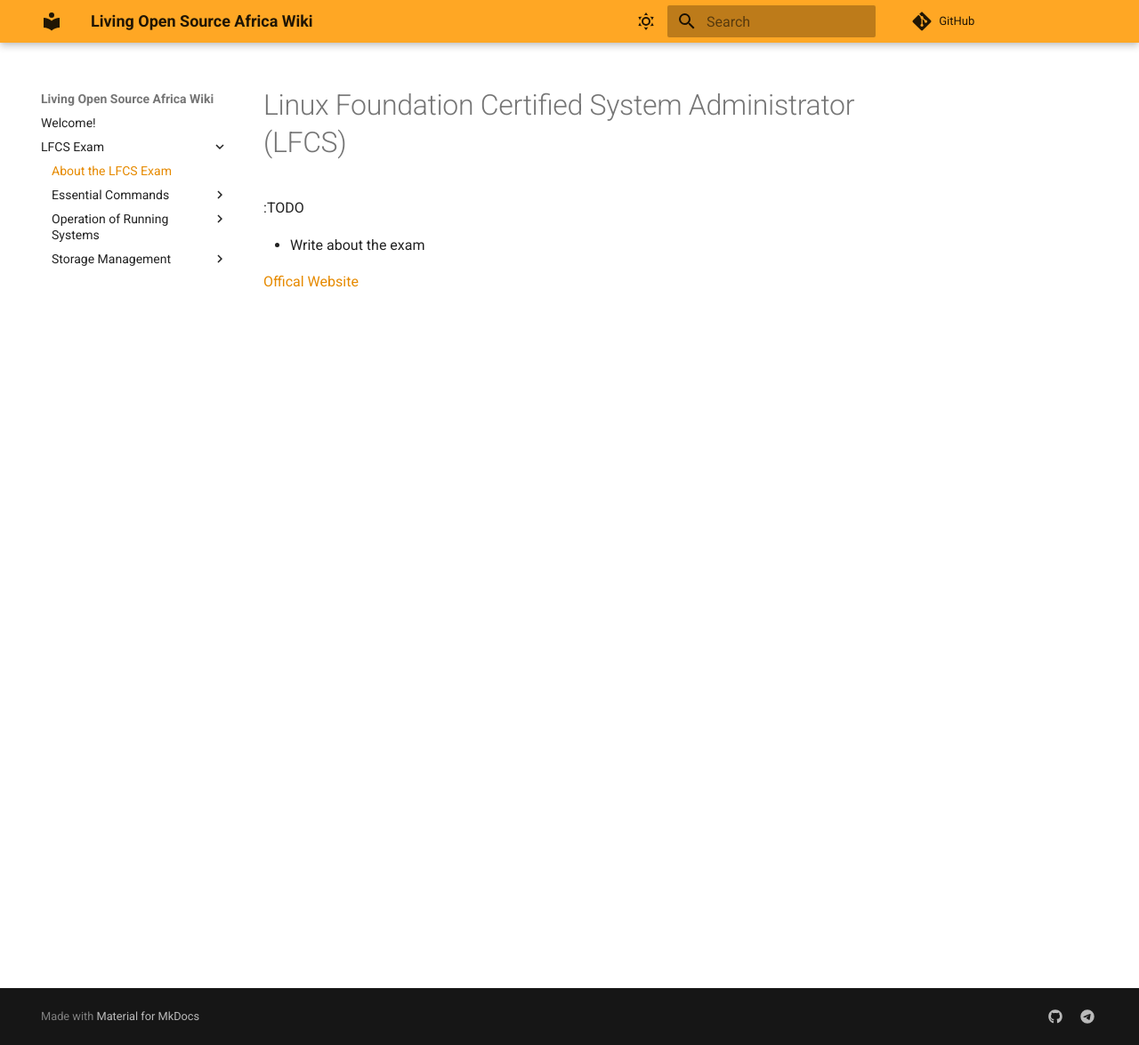
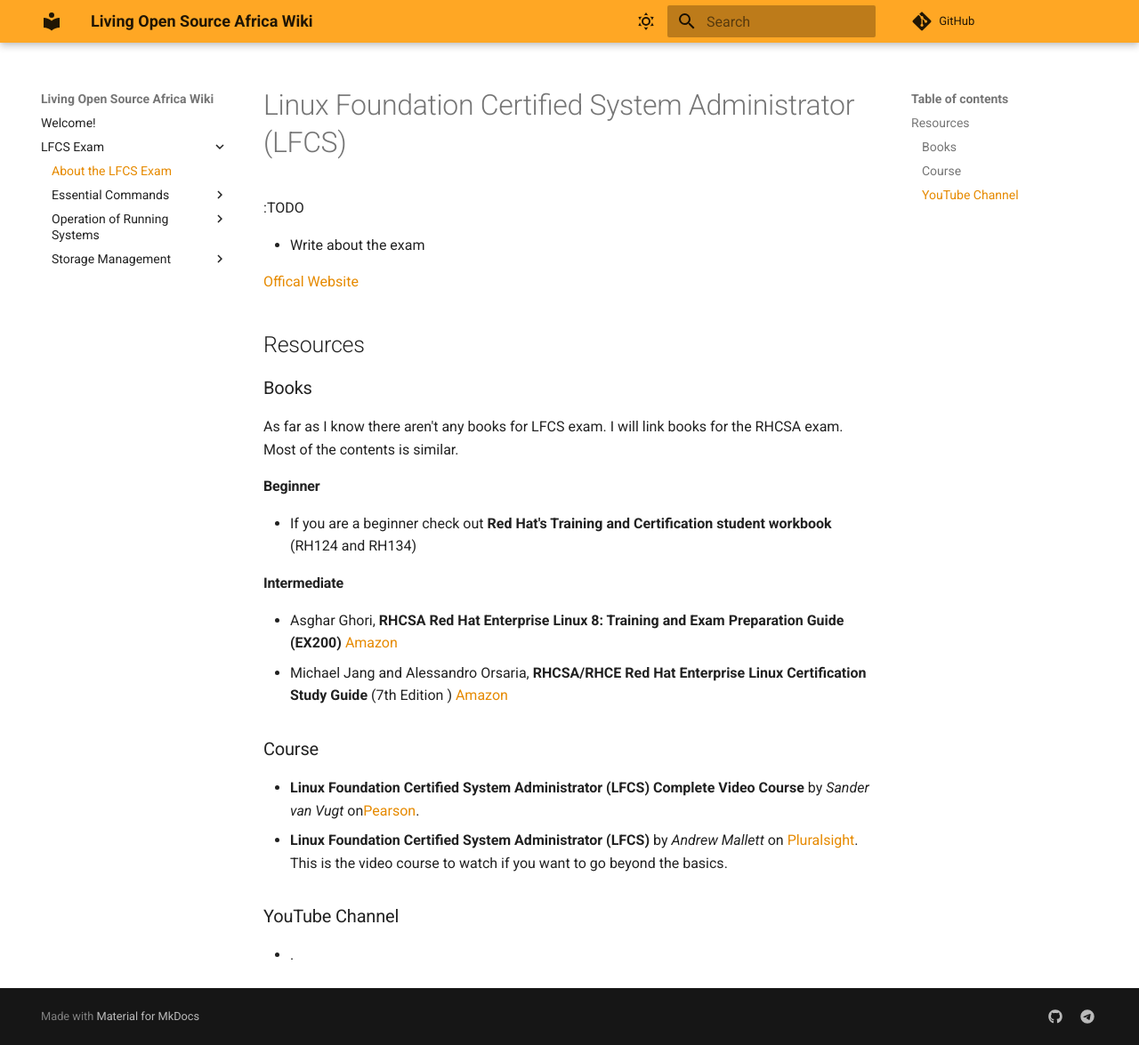
Before and after one commit to living-opensource-africa/wiki, an MkDocs documentation site: the page built from docs/LFCS Exam/lfcs-exam.md, in a window 1280 px wide and 1175 px high. Shown: the whole window at 89% size. Built offline with MkDocs 1.6.1 and Material for MkDocs 9.7.7, drawn with Linux system fonts in a browser that asks for light colours; comment, search, counter and statistics services are not loaded.

Commit message:
add lfcs exam resources

```diff
--- a/docs/LFCS Exam/lfcs-exam.md
+++ b/docs/LFCS Exam/lfcs-exam.md
@@ -14,3 +14,23 @@
 
 
 [Offical Website](https://training.linuxfoundation.org/certification/linux-foundation-certified-sysadmin-lfcs/)
+
+## Resources
+### Books
+As far as I know there aren't any books for LFCS exam. I will link books for the RHCSA exam. Most of the contents is similar.
+
+#### Beginner
+-  If you are a beginner check out **Red Hat's Training and Certification student workbook** (RH124 and RH134)
+
+#### Intermediate
+
+- Asghar Ghori, **RHCSA Red Hat Enterprise Linux 8: Training and Exam Preparation Guide (EX200)** [Amazon](https://www.amazon.com/RHCSA-Red-Hat-Enterprise-Linux/dp/1775062120/)
+-  Michael Jang and Alessandro Orsaria, **RHCSA/RHCE Red Hat Enterprise Linux Certification Study Guide** (7th Edition ) [Amazon](https://www.amazon.com/RHCSA-Linux-Certification-Study-Seventh/dp/0071841962/)
+
+### Course
+
+- **Linux Foundation Certified System Administrator (LFCS) Complete Video Course** by *Sander van Vugt* on[Pearson](https://www.pearsonitcertification.com/store/linux-foundation-certified-system-administrator-lfcs-9780134783246).
+- **Linux Foundation Certified System Administrator (LFCS)** by *Andrew Mallett* on [Pluralsight](https://www.pluralsight.com/paths/linux-foundation-certified-system-admin). This is the video course to watch if you want to go beyond the basics.
+
+### YouTube Channel
+- .
```
